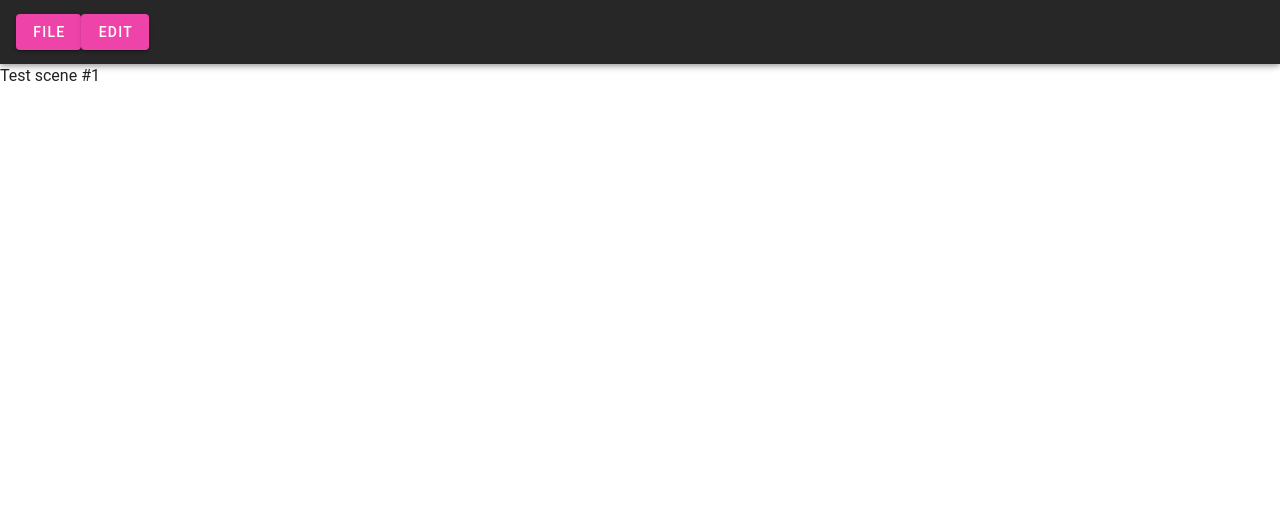
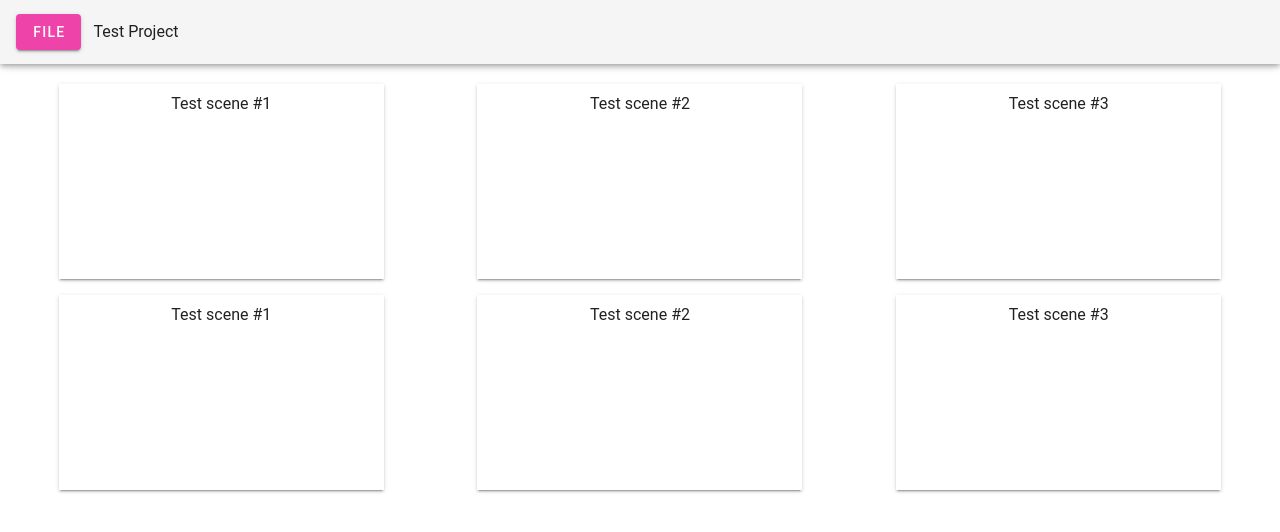
Before and after one commit to stevenmraines/scenery, a Vue app: page / in a window 1280 px wide. Shown: the top 532 px of the page. Built offline with nearby package versions, Linux system fonts and the light colour scheme; a small style sheet from the web is missing.

Commit message:
Add some styling and link up menu items to their respective methods.

```diff
--- a/public/index.html
+++ b/public/index.html
@@ -5,6 +5,7 @@
     <meta http-equiv="X-UA-Compatible" content="IE=edge">
     <meta name="viewport" content="width=device-width,initial-scale=1.0">
     <link rel="icon" href="<%= BASE_URL %>favicon.ico">
+    <link rel="stylesheet" href="<%= BASE_URL %>scenery.css">
     <title>Scenery</title>
   </head>
   <body>
--- /dev/null
+++ b/public/scenery.css
@@ -0,0 +1,4 @@
+.card {
+  min-height: 195px;
+  min-width: 325px;
+}
--- a/src/App.vue
+++ b/src/App.vue
@@ -1,53 +1,33 @@
 <template>
   <v-app>
-    <v-app-bar app dark>
-      <div class="d-flex align-center">
+    <v-app-bar app>
+      <div class="mr-3">
         <v-menu offset-y>
           <template v-slot:activator="{ on }">
-            <v-btn
-              color="primary"
-              dark
-              v-on="on"
-            >
+            <v-btn color="primary" v-on="on">
               File
             </v-btn>
           </template>
 
           <v-list>
-            <v-list-item
-              v-for="(item, index) in fileMenu"
-              :key="index"
-            >
-              <v-list-item-title>{{ item.title }}</v-list-item-title>
+            <v-list-item @click="newProject">
+              <v-list-item-title>New Project</v-list-item-title>
             </v-list-item>
-          </v-list>
-        </v-menu>
-
-        <v-menu offset-y>
-          <template v-slot:activator="{ on }">
-            <v-btn
-              color="primary"
-              dark
-              v-on="on"
-            >
-              Edit
-            </v-btn>
-          </template>
-
-          <v-list>
-            <v-list-item
-              v-for="(item, index) in editMenu"
-              :key="index"
-            >
-              <v-list-item-title>{{ item.title }}</v-list-item-title>
+            <v-list-item @click="openProject">
+              <v-list-item-title>Open Project</v-list-item-title>
+            </v-list-item>
+            <v-list-item @click="saveProject">
+              <v-list-item-title>Save Project</v-list-item-title>
             </v-list-item>
           </v-list>
         </v-menu>
       </div>
+
+      {{ projectName }}
     </v-app-bar>
 
     <v-content>
-      <project-tab :cards="cards" :name="name" />
+      <project-tab :cards="cards" :project-name="projectName" />
     </v-content>
   </v-app>
 </template>
@@ -64,25 +44,57 @@ export default Vue.extend({
   },
 
   data: () => ({
-    cards: [{
+    cards: [
+      {
         back: "BACK Test scene #1",
         backgroundColor: "white",
         fontColor: "black",
         front: "Test scene #1",
-        isPlot: true,
-        key: 1
-    }],
-    editMenu: [
-      { title: "Add a Card" },
-      { title: "Edit Card" },
-      { title: "Delete Card" }
+        isPlot: true
+      },
+      {
+        back: "BACK Test scene #1",
+        backgroundColor: "white",
+        fontColor: "black",
+        front: "Test scene #2",
+        isPlot: true
+      },
+      {
+        back: "BACK Test scene #1",
+        backgroundColor: "white",
+        fontColor: "black",
+        front: "Test scene #3",
+        isPlot: true
+      },
+      {
+        back: "BACK Test scene #1",
+        backgroundColor: "white",
+        fontColor: "black",
+        front: "Test scene #1",
+        isPlot: true
+      },
+      {
+        back: "BACK Test scene #1",
+        backgroundColor: "white",
+        fontColor: "black",
+        front: "Test scene #2",
+        isPlot: true
+      },
+      {
+        back: "BACK Test scene #1",
+        backgroundColor: "white",
+        fontColor: "black",
+        front: "Test scene #3",
+        isPlot: true
+      }
     ],
-    fileMenu: [
-      { title: "New Project" },
-      { title: "Open Project" },
-      { title: "Save Project" }
-    ],
-    name: "Test Project"
-  })
+    projectName: "Test Project"
+  }),
+
+  methods: {
+    newProject: () => console.log('New Project clicked'),
+    openProject: () => console.log('Open Project clicked'),
+    saveProject: () => console.log('Save Project clicked')
+  }
 });
 </script>
--- a/src/components/Card.vue
+++ b/src/components/Card.vue
@@ -1,5 +1,10 @@
 <template>
-  <span :style="{ 'background-color': backgroundColor }">{{ front }}</span>
+  <span
+    class="align-center card d-inline-block elevation-2 ma-2 pa-2 text-center"
+    :style="{ 'background-color': backgroundColor }"
+  >
+    {{ front }}
+  </span>
 </template>
 
 <script>
--- a/src/components/ProjectTab.vue
+++ b/src/components/ProjectTab.vue
@@ -1,13 +1,13 @@
 <template>
-  <div>
+  <div class="align-center d-flex flex-wrap justify-space-around pa-3">
     <Card
       :back="card.back"
       :background-color="card.backgroundColor"
       :font-color="card.fontColor"
       :front="card.front"
       :is-plot="card.isPlot"
-      :key="card.key"
-      v-for="card in cards"
+      :key="index"
+      v-for="(card, index) in cards"
     />
   </div>
 </template>
@@ -19,6 +19,6 @@ import Card from "./Card.vue";
 export default Vue.extend({
   components: { Card },
   name: "ProjectTab",
-  props: ["cards", "name"]
+  props: ["cards", "projectName"]
 });
 </script>
```
